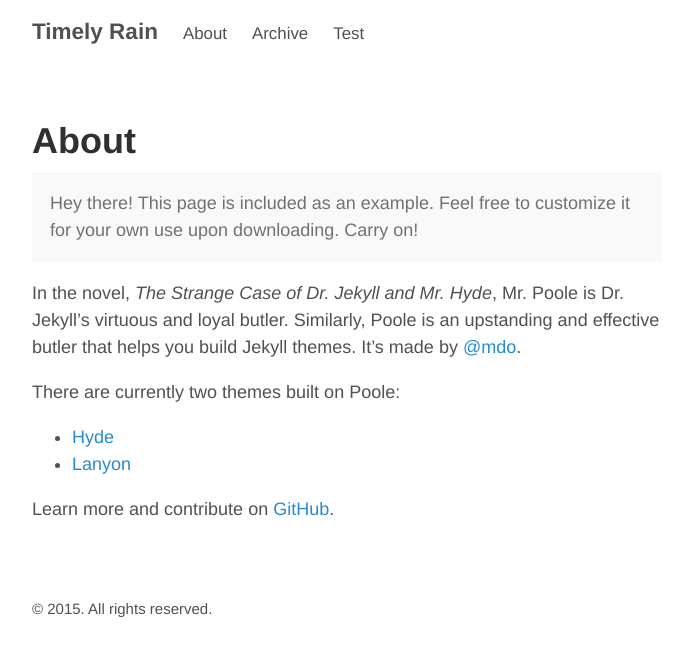
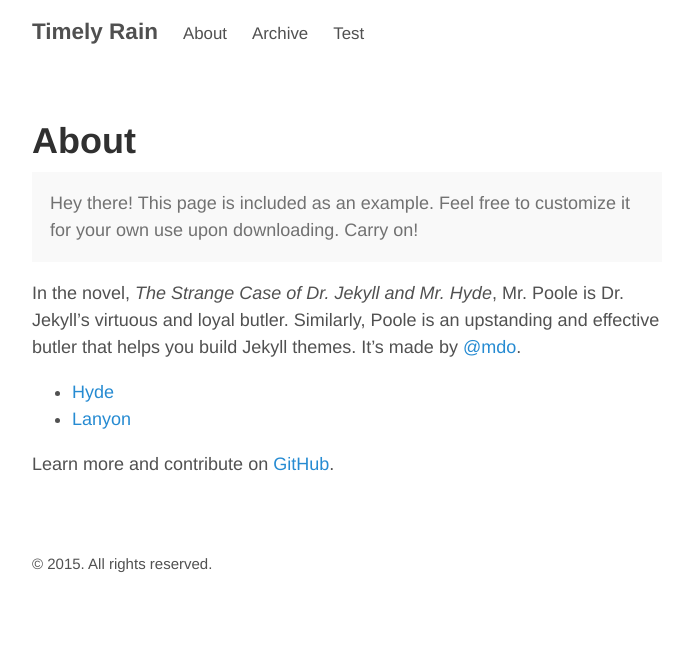
Before and after one commit to lsr1991/lsr1991.github.io, a Jekyll site: the page built from about.md, in a window 1280 px wide. Shown: the top 656 px of the page, without its empty margins (293-983 px from the left). Built offline with Jekyll 4.4.1, drawn with Linux system fonts in a browser that asks for light colours.

Commit message:
Update about.md

```diff
--- a/about.md
+++ b/about.md
@@ -9,8 +9,6 @@ title: About
 
 In the novel, *The Strange Case of Dr. Jekyll and Mr. Hyde*, Mr. Poole is Dr. Jekyll's virtuous and loyal butler. Similarly, Poole is an upstanding and effective butler that helps you build Jekyll themes. It's made by [@mdo](https://twitter.com/mdo).
 
-There are currently two themes built on Poole:
-
 * [Hyde](http://hyde.getpoole.com)
 * [Lanyon](http://lanyon.getpoole.com)
 
```
